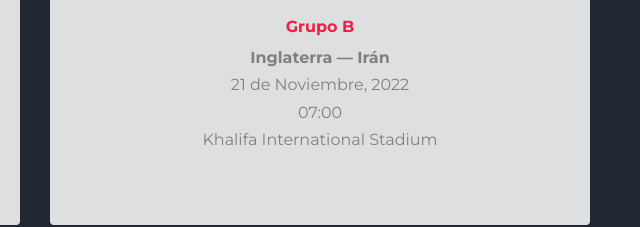
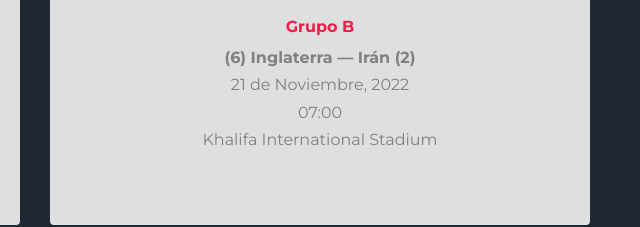
Before and after one commit to bitexogh/amech, a plain HTML site: page matches.html in a window 1280 px wide. Shown: the part 537-764 px from the top of the page, 605-1245 px from the left. Drawn offline with Linux system fonts and the light colour scheme; files whose address does not match are found by name.

Commit message:
Update matches.html

```diff
--- a/matches.html
+++ b/matches.html
@@ -124,7 +124,7 @@
                             <div class="text-center widget-vs-contents mb-4">
                                 <h4>Grupo B</h4>
                                 <p class="mb-5">
-                                    <span class="d-block" style="font-weight: 600">Inglaterra — Irán</span>
+                                    <span class="d-block" style="font-weight: 600">(6) Inglaterra — Irán (2)</span>
                                     <span class="d-block">21 de Noviembre, 2022</span>
                                     <span class="d-block">07:00</span>
                                     <span class="d-block">Khalifa International Stadium</span>
```
